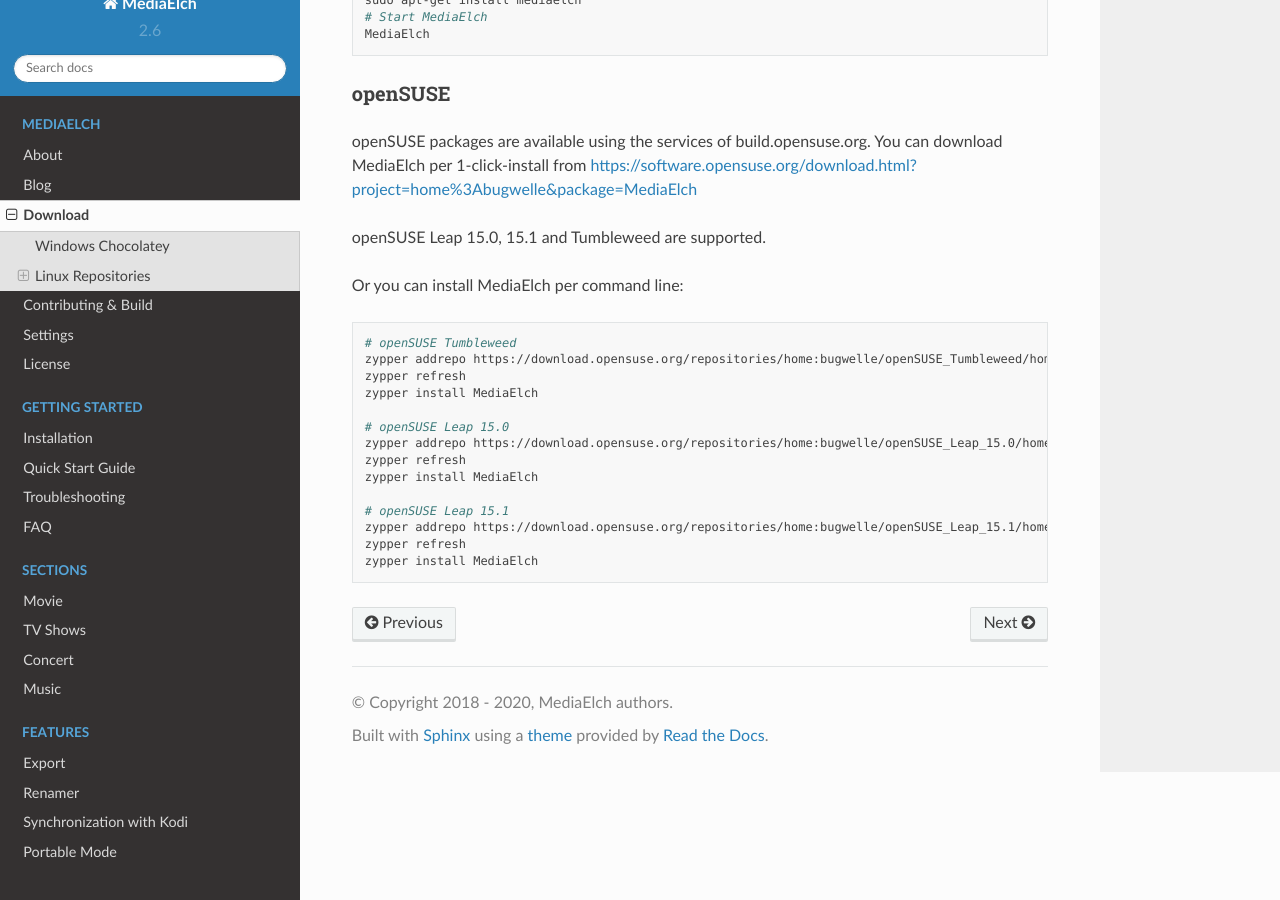
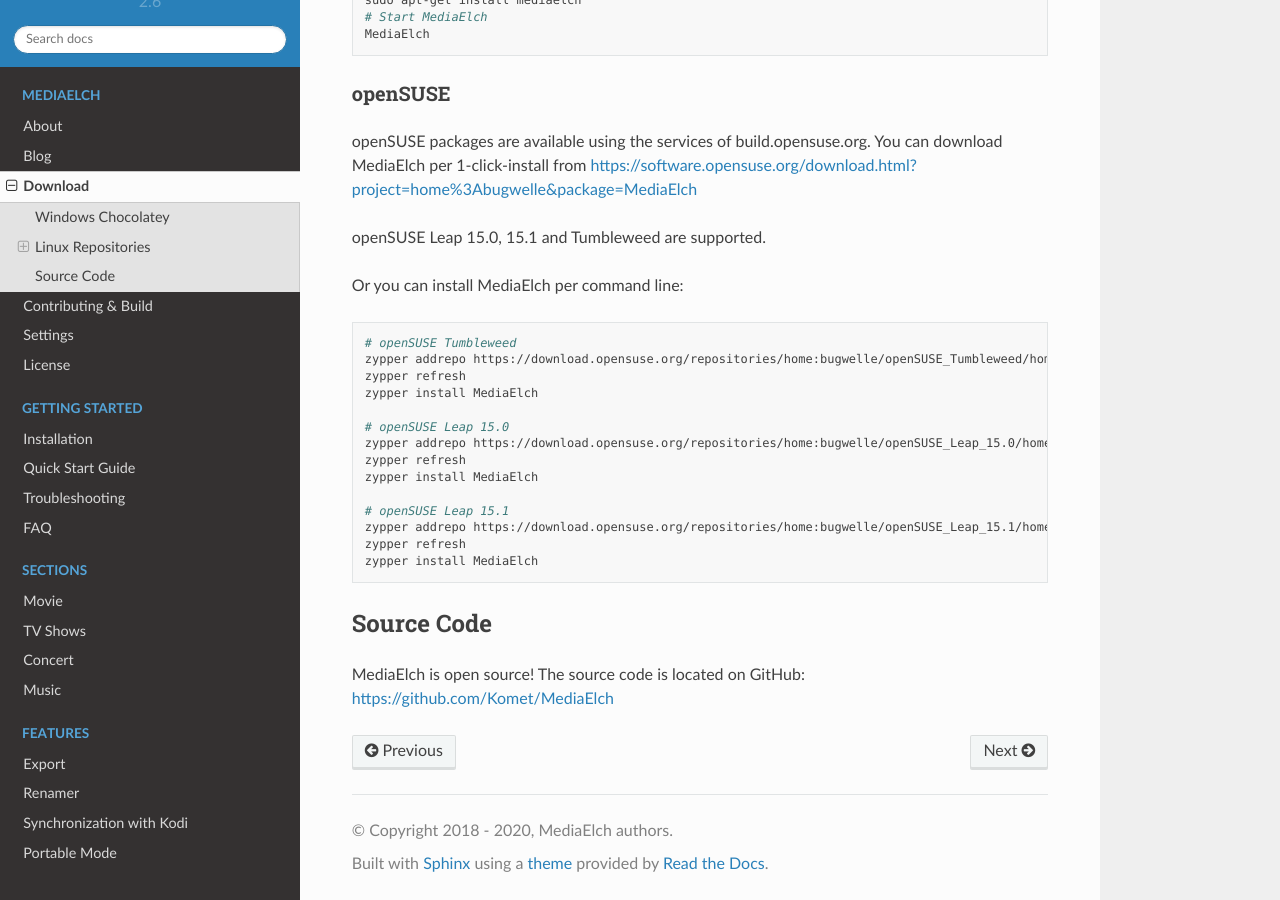
Before and after one commit to mediaelch/mediaelch-doc, a Sphinx documentation site: the page built from docs/source/download.rst, in a window 1280 px wide and 900 px high, scrolled down 2210 px. Built offline with Sphinx 7.4.7 and the Read the Docs theme 2.0.0, drawn with Linux system fonts in a browser that asks for light colours; pages that are not in the unit, such as notebooks, are missing from menus.

Commit message:
Update download.rst
I could not find the source code link in this site.

```diff
--- a/docs/source/download.rst
+++ b/docs/source/download.rst
@@ -115,3 +115,8 @@
 
 .. |bintray-linux| image:: https://api.bintray.com/packages/komet/MediaElch/MediaElch-linux/images/download.svg
    :target: https://bintray.com/komet/MediaElch/MediaElch-linux/_latestVersion
+
+
+Source Code
+===========
+MediaElch is open source! The source code is located on GitHub: https://github.com/Komet/MediaElch
```
